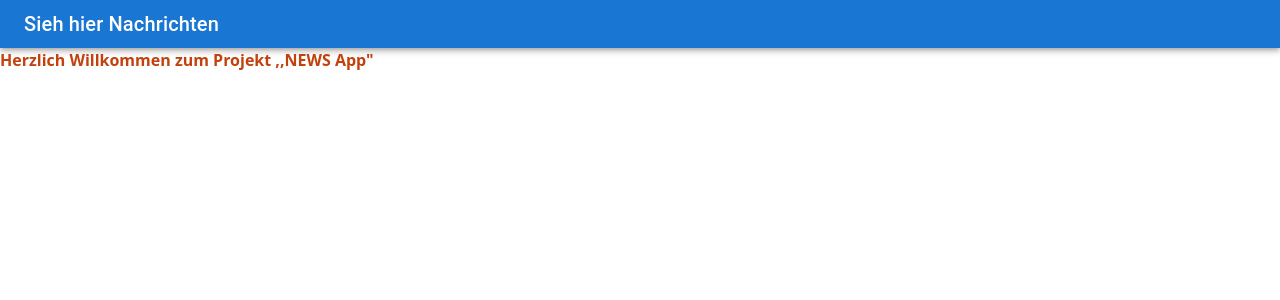
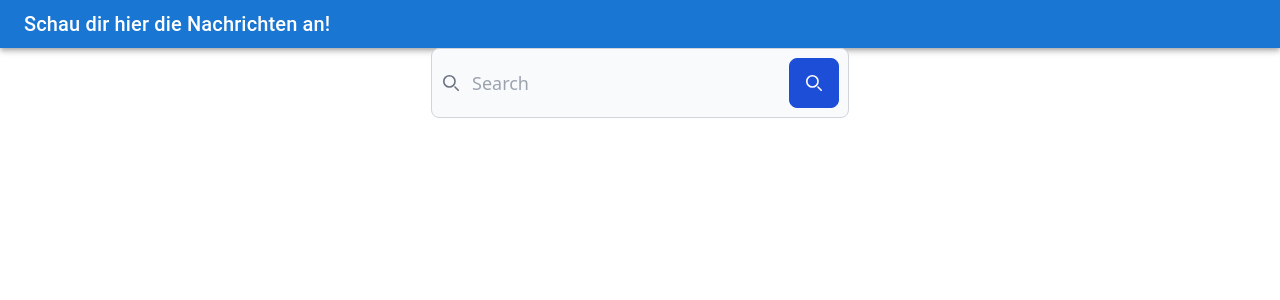
Before and after one commit to Abijith26/News-App, a React (Vite) app in the folder client/: page / in a window 1280 px wide. Shown: the top 300 px of the page. Built offline with nearby package versions, Linux system fonts and the light colour scheme.

Commit message:
Added a Search Bar and Installed Gasp

```diff
--- a/client/package.json
+++ b/client/package.json
@@ -13,6 +13,7 @@
     "@emotion/react": "^11.13.3",
     "@emotion/styled": "^11.13.0",
     "@mui/material": "^6.1.5",
+    "gsap": "^3.12.5",
     "react": "^18.3.1",
     "react-dom": "^18.3.1"
   },
--- a/client/src/App.jsx
+++ b/client/src/App.jsx
@@ -1,12 +1,14 @@
+import SearchField from "./components/SearchField";
 import TopBar from "./components/TopBar";
 
 function App() {
   return (
     <div>
       <TopBar />
-      <p className="text-orange-700 font-bold">
+      {/* <p className="text-orange-700 font-bold">
         Herzlich Willkommen zum Projekt ,,NEWS App"
-      </p>
+      </p> */}
+      <SearchField />
     </div>
   );
 }
--- /dev/null
+++ b/client/src/components/SearchField.jsx
@@ -0,0 +1,58 @@
+export default function SearchField() {
+  return (
+    <div className="w-screen flex justify-center items-center">
+      <form class="px-4 w-full max-w-[450px]">
+        <label
+          class="mb-2 text-sm font-medium text-gray-900 sr-only dark:text-white"
+          for="default-search"
+        >
+          Search
+        </label>
+        <div class="relative">
+          <div class="absolute inset-y-0 start-0 flex items-center ps-3 pointer-events-none">
+            <svg
+              viewBox="0 0 20 20"
+              fill="none"
+              xmlns="http://www.w3.org/2000/svg"
+              aria-hidden="true"
+              class="w-4 h-4 text-gray-500 dark:text-gray-400"
+            >
+              <path
+                d="m19 19-4-4m0-7A7 7 0 1 1 1 8a7 7 0 0 1 14 0Z"
+                stroke-width="2"
+                stroke-linejoin="round"
+                stroke-linecap="round"
+                stroke="currentColor"
+              ></path>
+            </svg>
+          </div>
+          <input
+            required=""
+            placeholder="Search"
+            class="block w-full p-4 py-5 ps-10 text-lg text-gray-900 border border-gray-300 rounded-lg bg-gray-50 focus:ring-blue-500 outline-none focus:border-blue-500 dark:bg-gray-700 dark:border-gray-600 dark:placeholder-gray-400 dark:text-white dark:focus:ring-blue-500 dark:focus:border-blue-500"
+            id="default-search"
+            type="search"
+          />
+          <button class="absolute end-2.5 bottom-1/2 translate-y-1/2 p-4 text-sm font-medium text-white bg-blue-700 rounded-lg border border-blue-700 hover:bg-blue-800 focus:ring-4 focus:outline-none focus:ring-blue-300 dark:bg-blue-600 dark:hover:bg-blue-700 dark:focus:ring-blue-800">
+            <svg
+              viewBox="0 0 20 20"
+              fill="none"
+              xmlns="http://www.w3.org/2000/svg"
+              aria-hidden="true"
+              class="w-4 h-4"
+            >
+              <path
+                d="m19 19-4-4m0-7A7 7 0 1 1 1 8a7 7 0 0 1 14 0Z"
+                stroke-width="2"
+                stroke-linejoin="round"
+                stroke-linecap="round"
+                stroke="currentColor"
+              ></path>
+            </svg>
+            <span class="sr-only">Search</span>
+          </button>
+        </div>
+      </form>
+    </div>
+  );
+}
--- a/client/src/components/TopBar.jsx
+++ b/client/src/components/TopBar.jsx
@@ -8,7 +8,7 @@ export default function TopBar() {
       <AppBar position="static">
         <Toolbar variant="dense">
           <Typography variant="h6" color="inherit" component="div">
-            Sieh hier Nachrichten
+            Schau dir hier die Nachrichten an!
           </Typography>
         </Toolbar>
       </AppBar>
```
Also changed, not shown: 1 other file (tests, documents, lock files or other folders).
